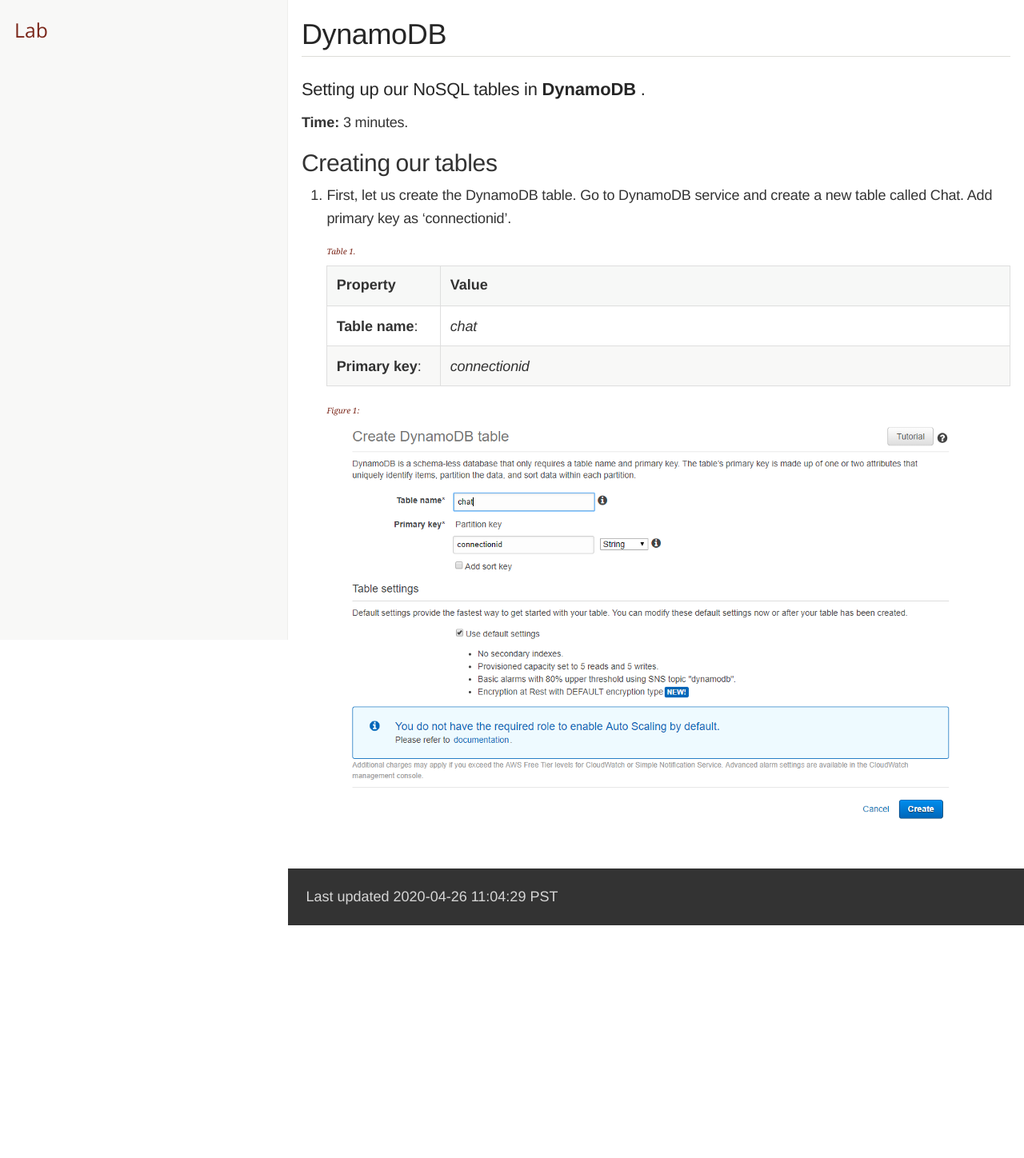
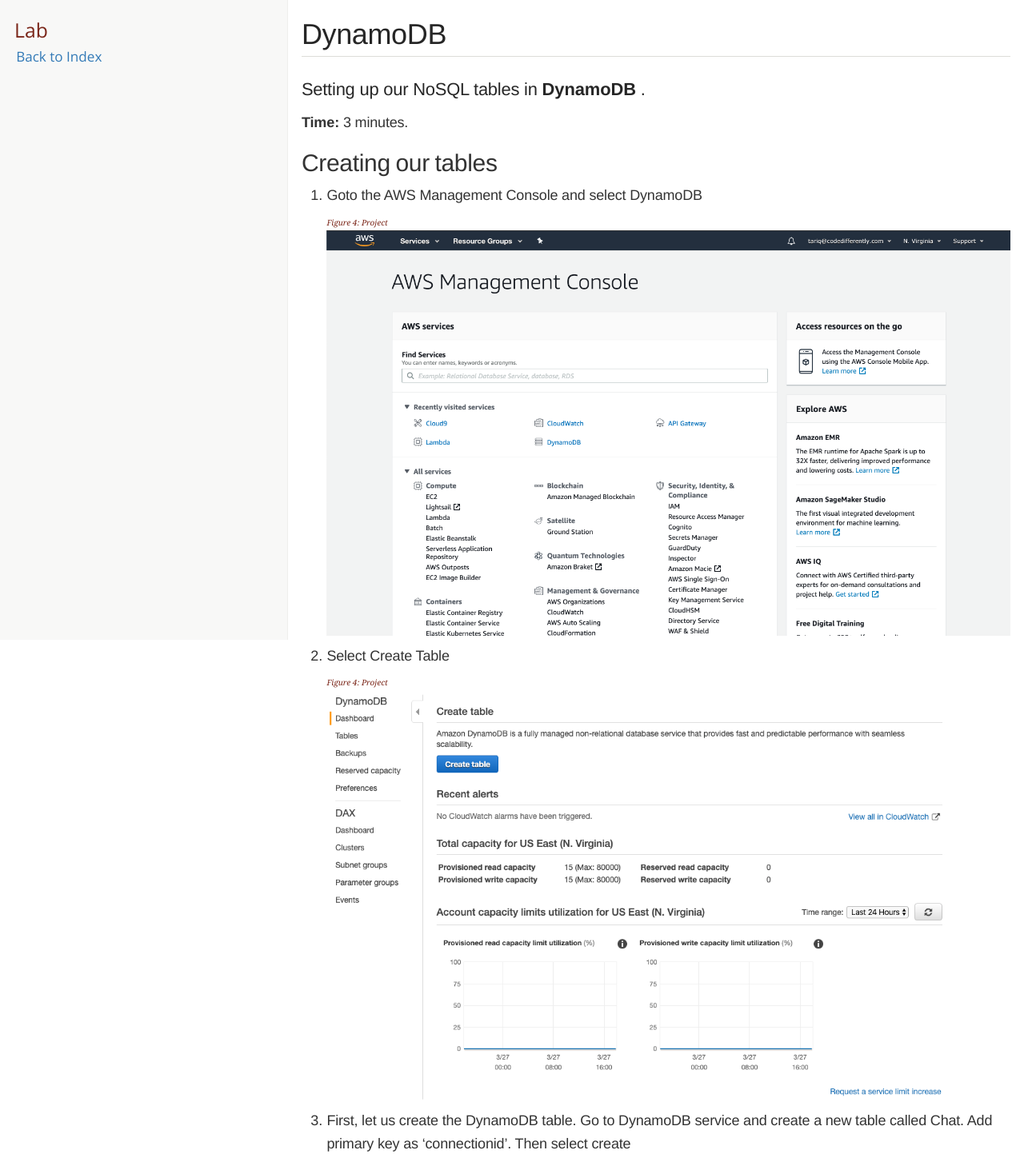
Before and after one commit to code-rhino/Serverless-Workshop-Labs, a plain HTML site: page 04-DynamoDb-tables.html in a window 1280 px wide. Shown: the top 1448 px of the page at 80% size. Before the commit the page ends 1157 px from the top, so only its background shows below. Drawn offline with nearby package versions, Linux system fonts and the light colour scheme; some packages are replaced by stand-ins of ours; a script that the page names is missing; a web font is replaced by a local one.

```diff
--- a/03-DynamoDb-tables.html
+++ b/04-DynamoDb-tables.html
@@ -575,7 +575,12 @@
 <h1><a id="spring-boot-internals"></a>DynamoDB</h1>
 <div id="toc" class="toc2">
 <div id="toctitle">Lab</div>
+<ul class="sectlevel1">
+    <li><a href="./index.html">Back to Index</a></li>
 
+
+    </li>
+    </ul>
 </div>
 </div>
 <div id="content">
@@ -595,8 +600,22 @@
 <div class="sectionbody">
 <div class="olist arabic">
 <ol class="arabic">
+    <li>
+        <p>Goto the AWS Management Console and select DynamoDB</p>
+        <div class="paragraph">
+            <div class="title">Figure 4: Project</div>
+                <p><span class="image"><img src="imgs/03-01.png" alt="Aws Console Login" title="Aws Console Login"></span></p>
+        </div>
+        </li>
+        <li>
+            <p>Select Create Table</p>
+            <div class="paragraph">
+                <div class="title">Figure 4: Project</div>
+                    <p><span class="image"><img src="imgs/04-01.png" alt="Aws Console Login" title="Aws Console Login"></span></p>
+            </div>
+            </li>
 <li>
-    <p>First, let us create the DynamoDB table. Go to DynamoDB service and create a new table called Chat. Add primary key as ‘connectionid’.</p>
+    <p>First, let us create the DynamoDB table. Go to DynamoDB service and create a new table called Chat. Add primary key as ‘connectionid’. Then select create</p>
     <table class="tableblock frame-all grid-all spread">
         <caption class="title">Table 1.</caption>
         <colgroup>
```
Also changed, not shown: index.html (+3 -0 lines), imgs/04-01.png (added).
